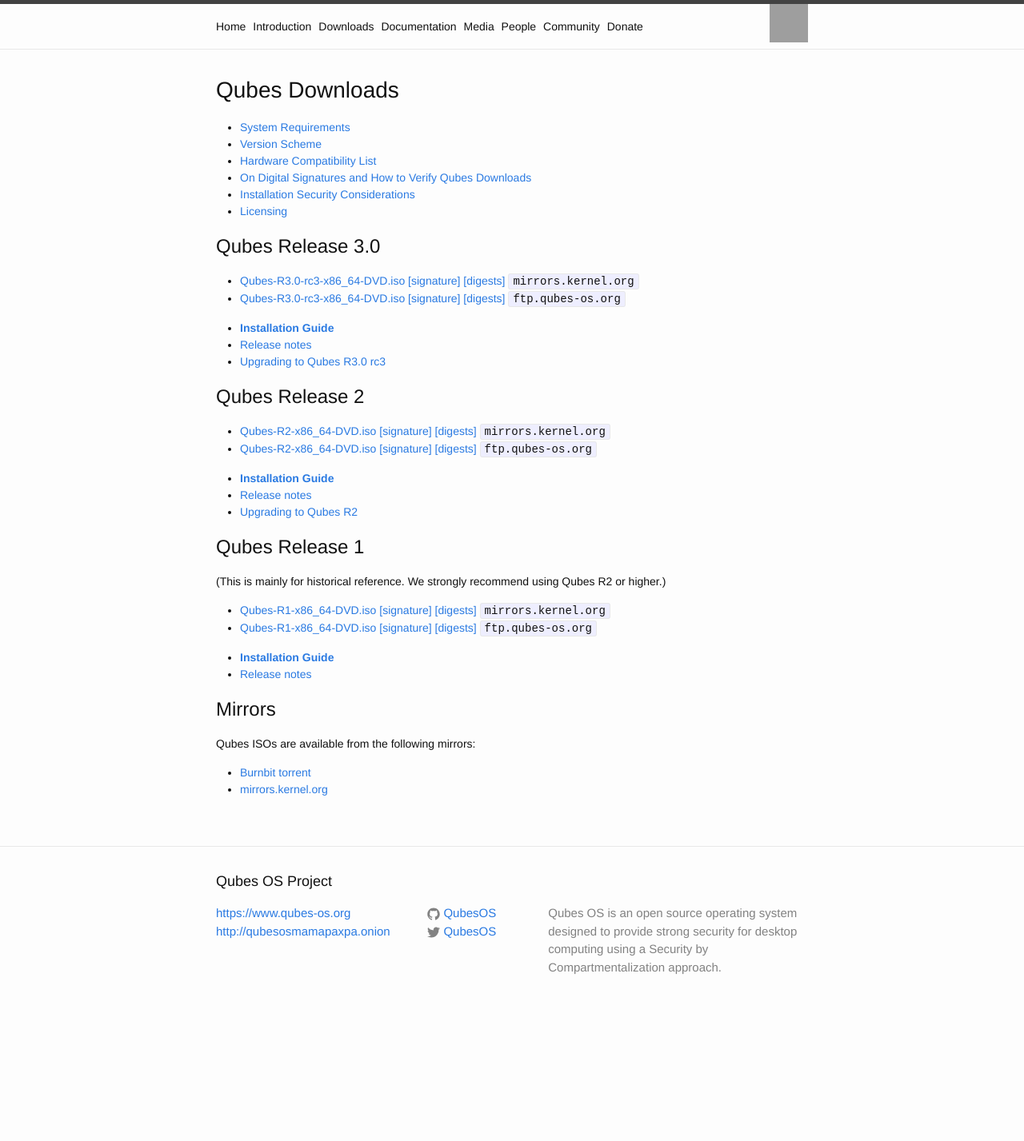
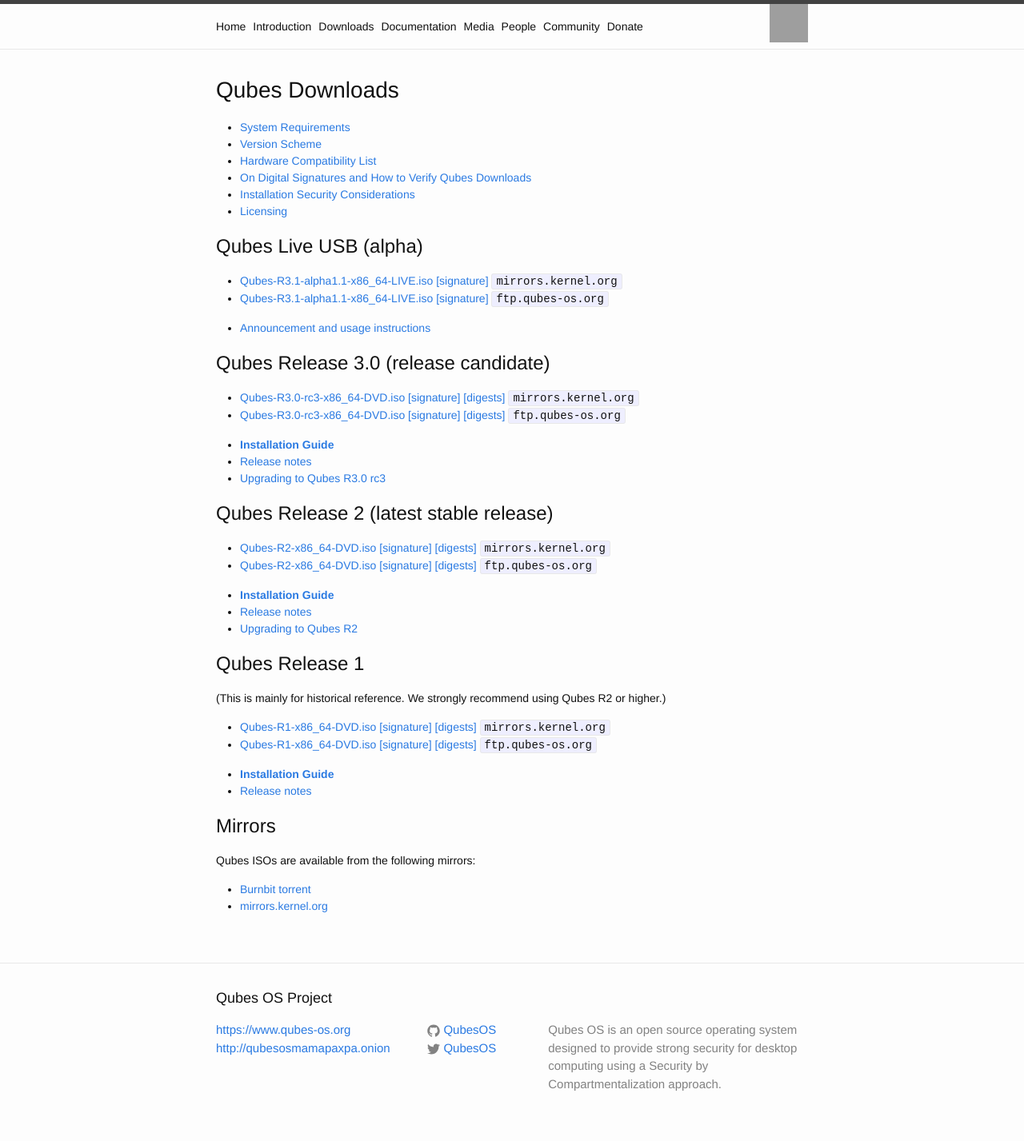
Before and after one commit to QubesOS/qubesos.github.io, a Jekyll site: the page built from pages/downloads.md, in a window 1280 px wide. Shown: the whole page at 80% size. Built offline with Jekyll 4.4.1, drawn with Linux system fonts in a browser that asks for light colours; before the commit the page ends 1281 px from its top, so only the background shows below that; grey boxes are pictures that could not be loaded.

Commit message:
Add Qubes Live USB entry and clarify other release statuses

```diff
--- a/pages/downloads.md
+++ b/pages/downloads.md
@@ -17,8 +17,20 @@ Qubes Downloads
 -   [Installation Security Considerations](/doc/InstallSecurity/)
 -   [Licensing](/doc/QubesLicensing/)
 
-Qubes Release 3.0
----------------
+Qubes Live USB (alpha)
+----------------------
+
+-   [Qubes-R3.1-alpha1.1-x86\_64-LIVE.iso](https://mirrors.kernel.org/qubes/iso/Qubes-R3.1-alpha1.1-x86_64-LIVE.iso)
+      [[signature]](https://mirrors.kernel.org/qubes/iso/Qubes-R3.1-alpha1.1-x86_64-LIVE.iso.asc)
+      `mirrors.kernel.org`
+-   [Qubes-R3.1-alpha1.1-x86\_64-LIVE.iso](https://ftp.qubes-os.org/iso/Qubes-R3.1-alpha1.1-x86_64-LIVE.iso)
+      [[signature]](https://ftp.qubes-os.org/iso/Qubes-R3.1-alpha1.1-x86_64-LIVE.iso.asc)
+      `ftp.qubes-os.org`
+
+-   [Announcement and usage instructions](https://groups.google.com/d/msg/qubes-users/IQdCEpkooto/iyMh3LuzCAAJ)
+
+Qubes Release 3.0 (release candidate)
+-------------------------------------
 
 -   [Qubes-R3.0-rc3-x86\_64-DVD.iso](https://mirrors.kernel.org/qubes/iso/Qubes-R3.0-rc3-x86_64-DVD.iso)
       [[signature]](https://mirrors.kernel.org/qubes/iso/Qubes-R3.0-rc3-x86_64-DVD.iso.asc)
@@ -33,8 +45,8 @@ Qubes Release 3.0
 -   [Release notes](/doc/releases/3.0/release-notes/)
 -   [Upgrading to Qubes R3.0 rc3](/doc/releases/3.0/release-notes/#upgrading)
 
-Qubes Release 2
----------------
+Qubes Release 2 (latest stable release)
+---------------------------------------
 
 -   [Qubes-R2-x86\_64-DVD.iso](https://mirrors.kernel.org/qubes/iso/Qubes-R2-x86_64-DVD.iso)
       [[signature]](https://mirrors.kernel.org/qubes/iso/Qubes-R2-x86_64-DVD.iso.asc)
```
